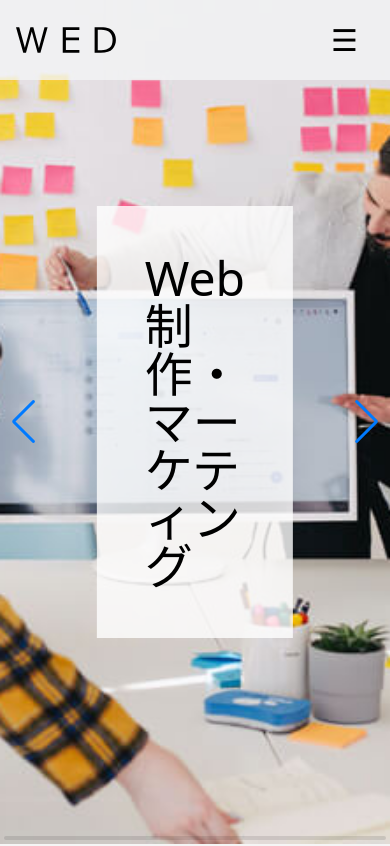
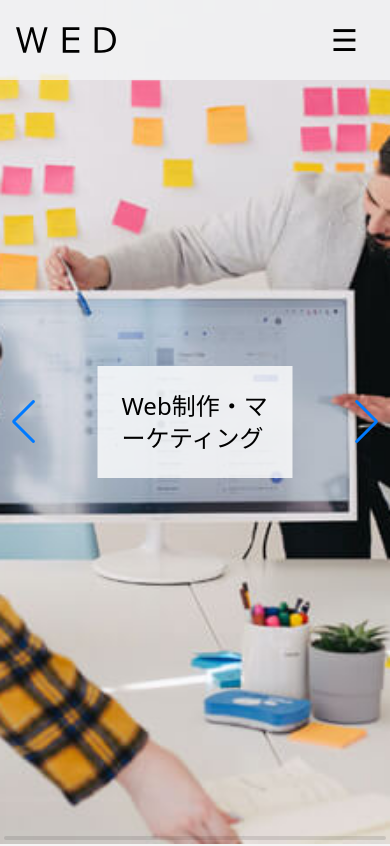
Before and after one commit to arafipro/react-corporate-website, a React (Vite) app: page / in a window 390 px wide. Shown: the top 846 px of the page. Built offline with nearby package versions, Linux system fonts and the light colour scheme.

Commit message:
fix: change text size of slide image on responsive
レスポンシブ時のスライドのテキストサイズを修正

```diff
--- a/src/components/ui/slide-image.tsx
+++ b/src/components/ui/slide-image.tsx
@@ -11,7 +11,7 @@
     <div className="relative">
       <img src={imageUrl} alt={alt} className="w-full h-screen object-cover" />
       {title ? (
-        <div className="absolute top-1/2 left-1/2 transform -translate-x-1/2 -translate-y-1/2 bg-white/80 text-5xl p-12">
+        <div className="absolute top-1/2 left-1/2 transform -translate-x-1/2 -translate-y-1/2 bg-white/80 lg:text-5xl text-2xl lg:p-12 p-6">
           {title}
         </div>
       ) : null}
```
